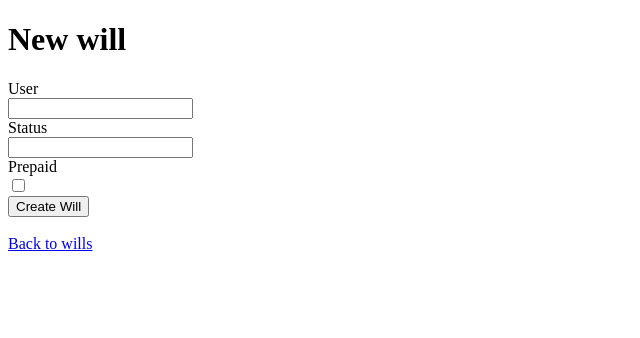
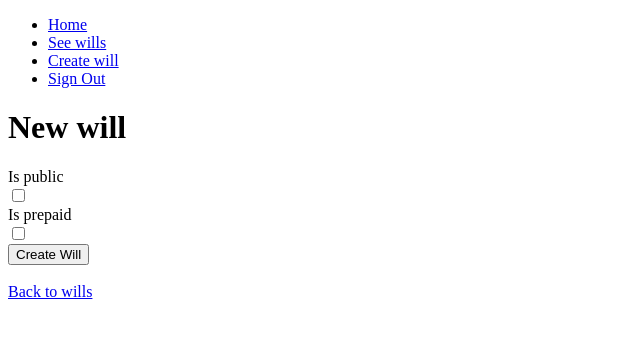
Before and after one commit to Marshal-Kalynchuk/surewill, a Rails app: page /wills/new in a window 1280 px wide. Shown: the top 338 px of the page, without its empty margins (0-640 px from the left). Run offline with Rails 7, Linux system fonts and the light colour scheme; the visitor is signed in with stand-in values (Sample User, id 1); data that the repository does not hold is empty; some libraries are stand-ins or nearby versions.

Commit message:
Implimented basic will functionality

```diff
--- a/app/controllers/wills_controller.rb
+++ b/app/controllers/wills_controller.rb
@@ -1,5 +1,6 @@
 class WillsController < ApplicationController
-  before_action :authenticate_user!, :set_will, only: %i[ show edit update destroy ]
+  before_action :authenticate_user!, except: %i[ index new ]
+  before_action :set_will, only: %i[ show edit update destroy ]
 
   # GET /wills or /wills.json
   def index
@@ -12,17 +13,20 @@ class WillsController < ApplicationController
 
   # GET /wills/new
   def new
+    if user_signed_in? && current_user.will
+        redirect_to edit_will_path(current_user.will)
+    end
     @will = Will.new
   end
 
   # GET /wills/1/edit
   def edit
+    @will = current_user.will
   end
 
   # POST /wills or /wills.json
   def create
-    @will = Will.new(will_params)
-
+    @will = current_user.build_will(will_params)
     respond_to do |format|
       if @will.save
         format.html { redirect_to will_url(@will), notice: "Will was successfully created." }
@@ -65,6 +69,6 @@ class WillsController < ApplicationController
 
     # Only allow a list of trusted parameters through.
     def will_params
-      params.require(:will).permit(:user_id, :status, :prepaid)
+      params.require(:will).permit(:user_id, :is_public, :is_prepaid)
     end
 end
--- a/app/models/will.rb
+++ b/app/models/will.rb
@@ -1,4 +1,7 @@
 class Will < ApplicationRecord
   belongs_to :user
   has_many :subscriptions
+
+  validates :user, presence: true
+
 end
--- a/app/views/home/index.html.erb
+++ b/app/views/home/index.html.erb
@@ -1,2 +1,8 @@
 <h1>Home#index</h1>
 <p>Find me in app/views/home/index.html.erb</p>
+
+<% if user_signed_in? %>
+
+  <h2>Hello <%= current_user.email %>!</h2>
+
+<% end %>
--- a/app/views/layouts/application.html.erb
+++ b/app/views/layouts/application.html.erb
@@ -11,6 +11,9 @@
   </head>
 
   <body>
+    <header>
+      <%= render 'shared/navbar' %>
+    </header>
     <%= yield %>
     <p class="notice"><%= notice %></p>
     <p class="alert"><%= alert %></p>
--- /dev/null
+++ b/app/views/shared/_navbar.html.erb
@@ -0,0 +1,31 @@
+<nav id="navbar" >
+  <div class="container">
+    <ul>
+      <li>
+        <%= link_to "Home", root_path%>
+      </li>
+      <li>
+        <%= link_to "See wills", wills_path %>
+      </li>
+      <% if user_signed_in? %>
+        <li>
+          <% if current_user.will %>
+            <%= link_to "View will", will_path(current_user.will.id)%>
+          <% else %>
+            <%= link_to "Create will", new_will_path%>
+          <% end %>
+        </li>
+        <li>
+          <%= link_to "Sign Out", destroy_user_session_path, data: { "turbo-method": :delete } %>
+        </li>
+      <% else %>
+        <li>
+          <%= link_to "Login", new_user_session_path %>
+        </li>
+        <li>
+          <%= link_to "Sign Up", new_user_registration_path %>
+        </li>
+      <% end %>
+    </ul>
+  </div>
+</nav>
--- a/app/views/wills/_form.html.erb
+++ b/app/views/wills/_form.html.erb
@@ -1,4 +1,4 @@
-<%= form_with(model: will) do |form| %>
+<%= form_for(@will) do |form| %>
   <% if will.errors.any? %>
     <div style="color: red">
       <h2><%= pluralize(will.errors.count, "error") %> prohibited this will from being saved:</h2>
@@ -12,18 +12,13 @@
   <% end %>
 
   <div>
-    <%= form.label :user_id, style: "display: block" %>
-    <%= form.text_field :user_id %>
+    <%= form.label :is_public, style: "display: block" %>
+    <%= form.check_box :is_public %>
   </div>
 
   <div>
-    <%= form.label :status, style: "display: block" %>
-    <%= form.text_field :status %>
-  </div>
-
-  <div>
-    <%= form.label :prepaid, style: "display: block" %>
-    <%= form.check_box :prepaid %>
+    <%= form.label :is_prepaid, style: "display: block" %>
+    <%= form.check_box :is_prepaid %>
   </div>
 
   <div>
--- a/app/views/wills/_will.html.erb
+++ b/app/views/wills/_will.html.erb
@@ -5,13 +5,13 @@
   </p>
 
   <p>
-    <strong>Status:</strong>
-    <%= will.status %>
+    <strong>Public:</strong>
+    <%= will.is_public %>
   </p>
 
   <p>
     <strong>Prepaid:</strong>
-    <%= will.prepaid %>
+    <%= will.is_prepaid %>
   </p>
 
 </div>
--- a/app/views/wills/index.html.erb
+++ b/app/views/wills/index.html.erb
@@ -10,5 +10,3 @@
     </p>
   <% end %>
 </div>
-
-<%= link_to "New will", new_will_path %>
```
Also changed, not shown: app/views/wills/show.html.erb (+5 -2 lines).
